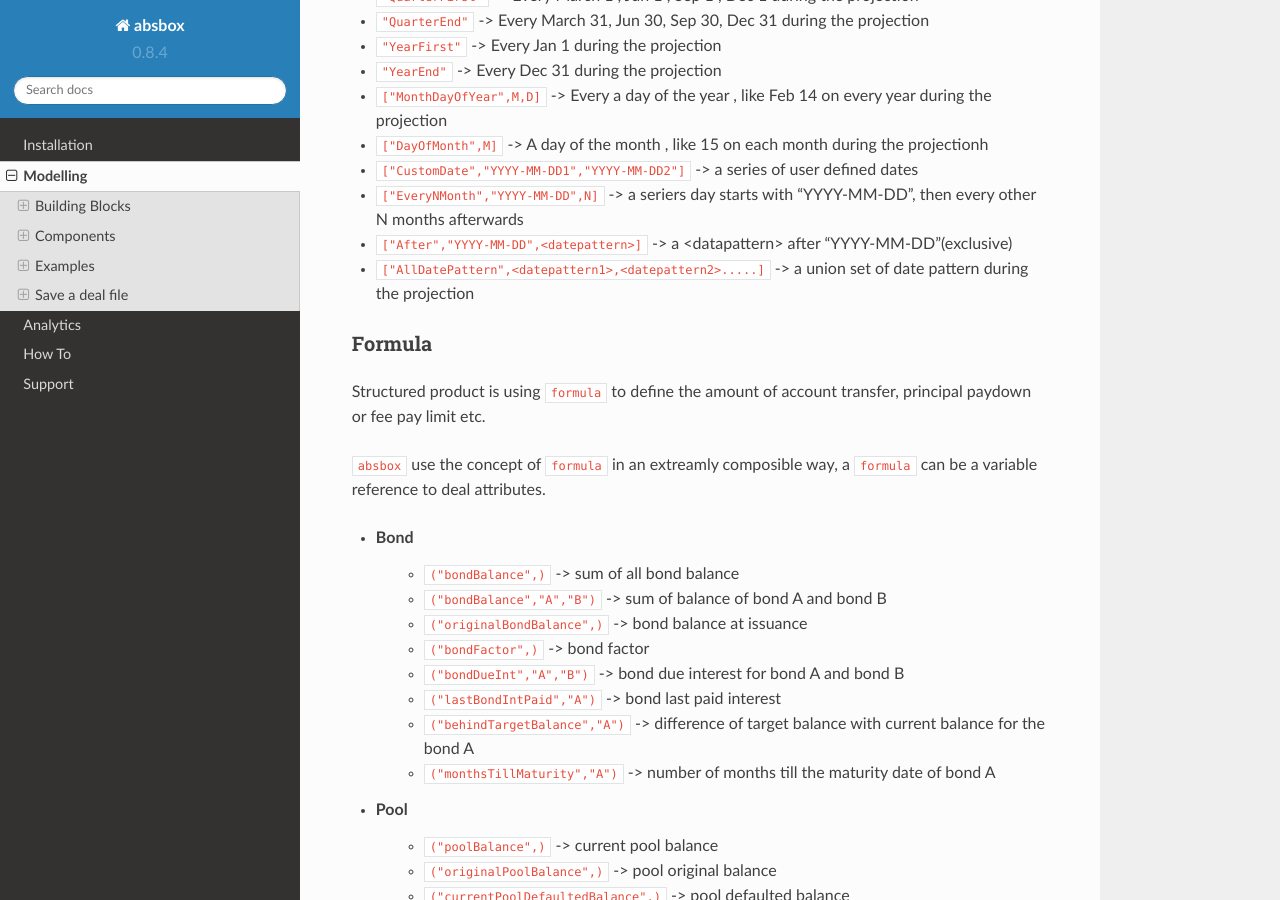
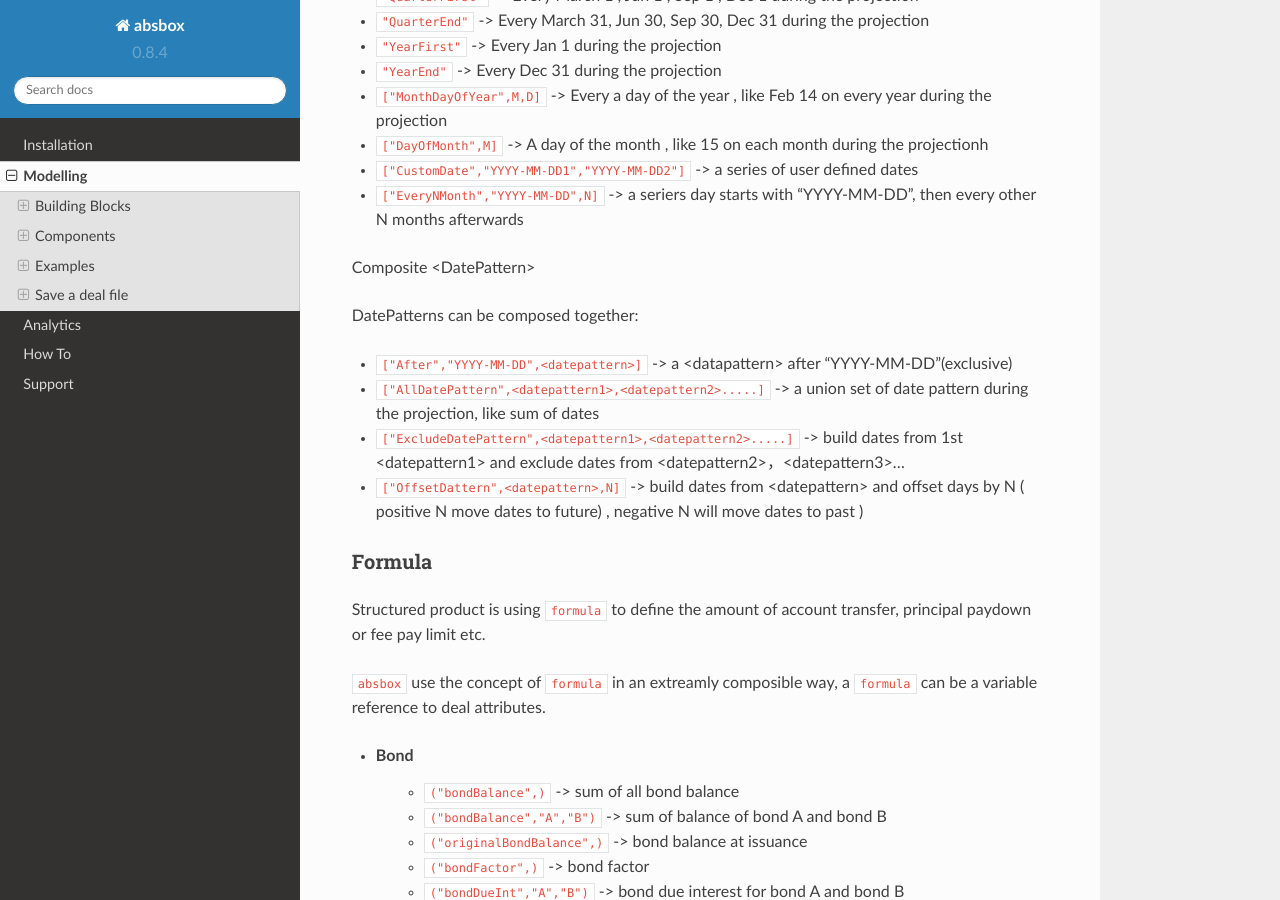
Before and after one commit to yellowbean/absbox-doc, a Sphinx documentation site: the page built from docs/source/modeling.rst, in a window 1280 px wide and 900 px high, scrolled down 1443 px. Built offline with Sphinx 7.4.7 and the Read the Docs theme 2.0.0, drawn with Linux system fonts in a browser that asks for light colours; some of the changed text lies outside the part shown.

Commit message:
Update modeling.rst

```diff
--- a/docs/source/modeling.rst
+++ b/docs/source/modeling.rst
@@ -73,8 +73,15 @@
 * ``["DayOfMonth",M]`` -> A day of the month , like 15 on each month during the projectionh
 * ``["CustomDate","YYYY-MM-DD1","YYYY-MM-DD2"]`` -> a series of user defined dates
 * ``["EveryNMonth","YYYY-MM-DD",N]`` -> a seriers day starts with "YYYY-MM-DD", then every other N months afterwards
+
+Composite <DatePattern>
+
+DatePatterns can be composed together:
+
 * ``["After","YYYY-MM-DD",<datepattern>]`` -> a <datapattern> after "YYYY-MM-DD"(exclusive)
-* ``["AllDatePattern",<datepattern1>,<datepattern2>.....]`` -> a union set of date pattern during the projection
+* ``["AllDatePattern",<datepattern1>,<datepattern2>.....]`` -> a union set of date pattern during the projection, like sum of dates
+* ``["ExcludeDatePattern",<datepattern1>,<datepattern2>.....]`` -> build dates from 1st <datepattern1> and exclude dates from <datepattern2>，<datepattern3>...
+* ``["OffsetDattern",<datepattern>,N]`` ->  build dates from <datepattern> and offset days by N ( positive N move dates to future) , negative N will move dates to past )
 
 Formula
 ---------
```
Also changed, not shown: other parts of docs/source/modeling.rst (+1 -1 lines).
